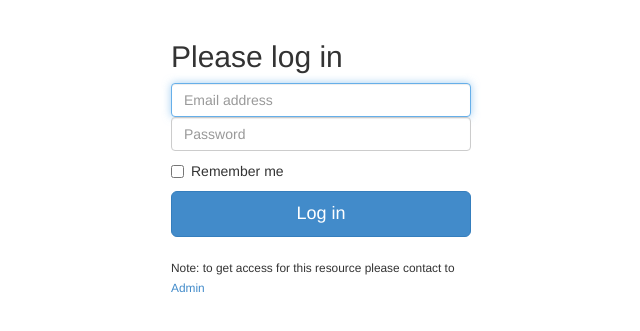
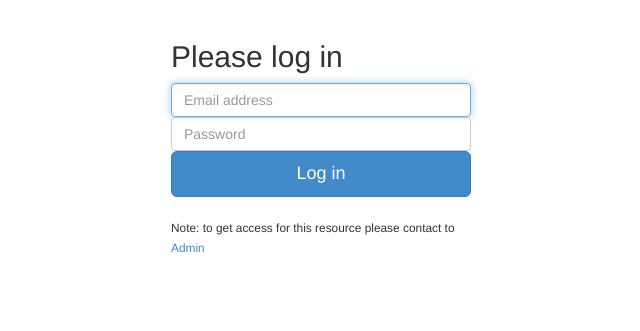
Before and after one commit to vldk/mocal10n, a Node project: template views/login.ejs in a window 1280 px wide. Shown: the top 331 px of the page, without its empty margins (319-959 px from the left). Run offline with Node 20 templates, Linux system fonts and the light colour scheme; the template is opened without the code that fills it, so the values that code supplies are empty.

Commit message:
Authorisation: removes 'Remember me'

```diff
--- a/views/login.ejs
+++ b/views/login.ejs
@@ -13,11 +13,11 @@
             <h2 class="form-signin-heading">Please log in</h2>
             <input type="email" name="email" class="form-control" placeholder="Email address" required=""  autofocus="">
             <input type="password" name="password" class="form-control" placeholder="Password" required="">
-            <div class="checkbox">
+            <!--<div class="checkbox">
                 <label>
                     <input type="checkbox" value="remember-me"> Remember me
                 </label>
-            </div>
+            </div>-->
             <button class="btn btn-lg btn-primary btn-block" type="submit">Log in</button>
             <br/>
             <p><small>Note: to get access for this resource please contact to <a href="mailto:change@me.com">Admin</a></small></p>
```
